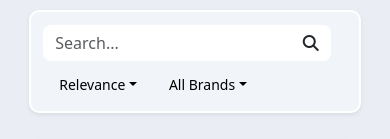
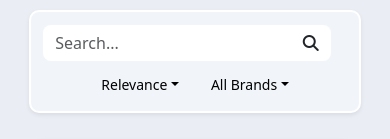
Before and after one commit to rijurekh24/car-seller-app, a React (Vite) app: page / in a window 390 px wide. Shown: the top 139 px of the page. Built offline with nearby package versions, Linux system fonts and the light colour scheme.

Commit message:
Update Nav.css

```diff
--- a/src/Assets/Nav.css
+++ b/src/Assets/Nav.css
@@ -34,3 +34,9 @@ input[type="number"]:focus,
   font-size: 14px !important;
   font-weight: 500 !important;
 }
+
+@media only screen and (max-width: 480px) {
+  .justify-content-start {
+    justify-content: center !important;
+  }
+}
```
